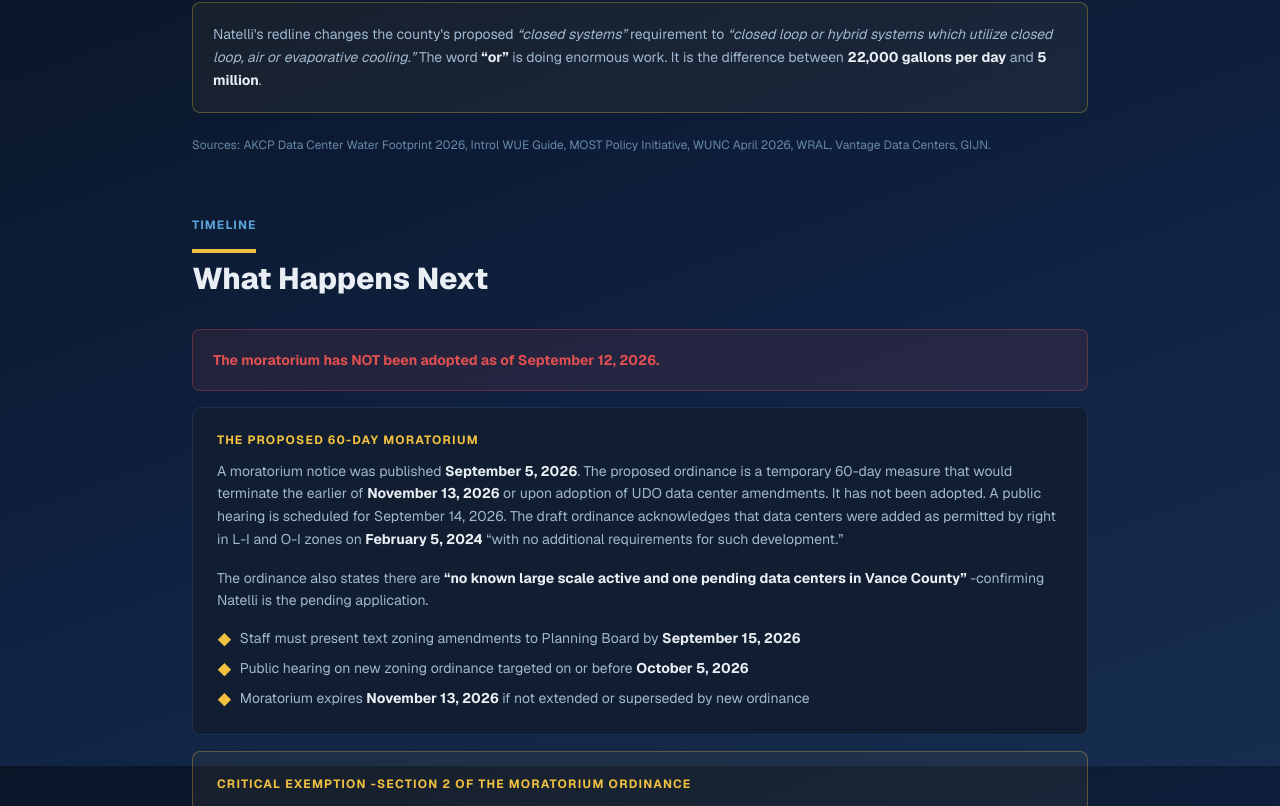
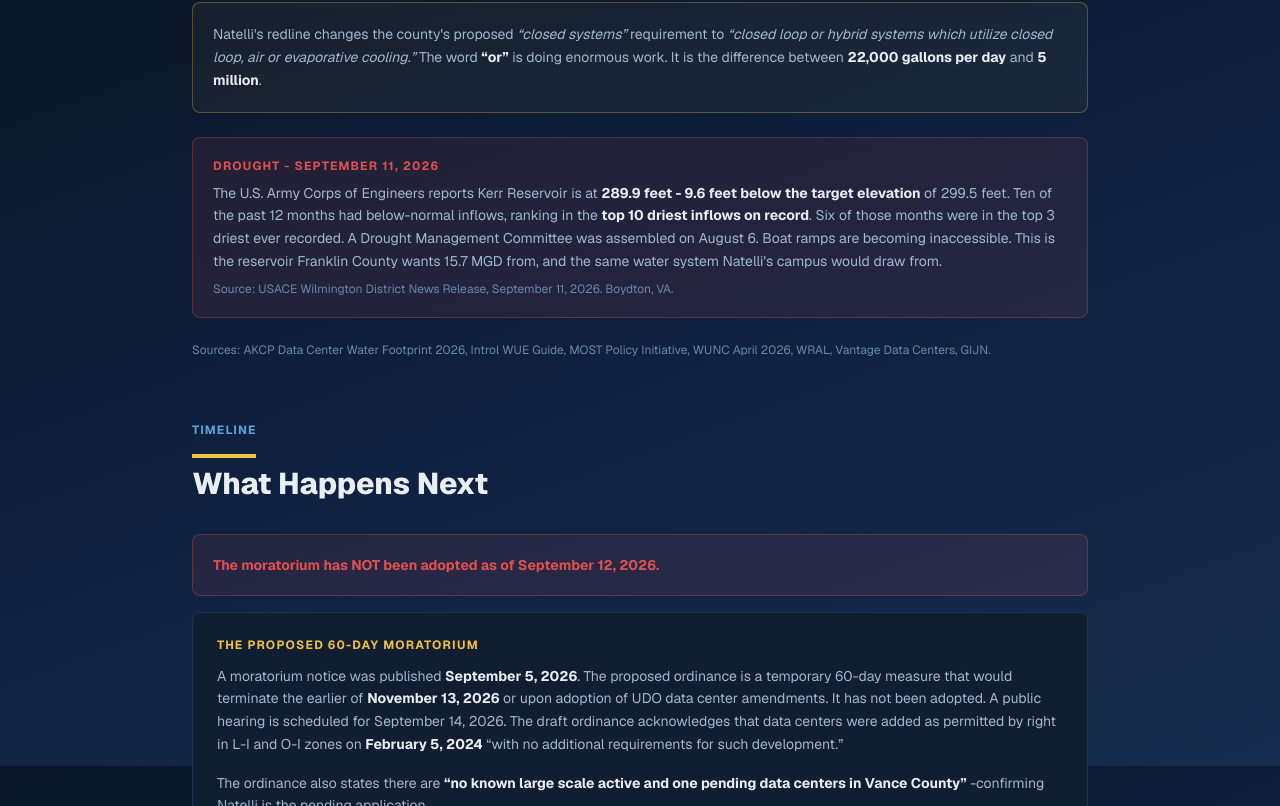
Before and after one commit to swv-dev/henderson-vance-fyi, a Next.js app: page /natelli-filing in a window 1280 px wide. Shown: the part 4834-5640 px from the top of the page. Built offline with nearby package versions, Linux system fonts and the light colour scheme.

Commit message:
Add USACE drought release, site plan sheets, drought context to water projections

```diff
--- a/src/app/natelli-filing/page.tsx
+++ b/src/app/natelli-filing/page.tsx
@@ -603,6 +603,26 @@
             </p>
           </div>
 
+          {/* Drought context */}
+          <div className="mt-6 rounded-lg border border-red/30 bg-red/10 p-5">
+            <p className="text-xs font-bold uppercase tracking-widest text-red mb-2">
+              Drought - September 11, 2026
+            </p>
+            <p className="text-sm text-muted leading-relaxed">
+              The U.S. Army Corps of Engineers reports Kerr Reservoir is at{" "}
+              <strong className="text-foreground">289.9 feet - 9.6 feet below the target elevation</strong> of
+              299.5 feet. Ten of the past 12 months had below-normal inflows, ranking in the{" "}
+              <strong className="text-foreground">top 10 driest inflows on record</strong>.
+              Six of those months were in the top 3 driest ever recorded. A Drought Management
+              Committee was assembled on August 6. Boat ramps are becoming inaccessible.
+              This is the reservoir Franklin County wants 15.7 MGD from, and the same water
+              system Natelli&apos;s campus would draw from.
+            </p>
+            <p className="mt-2 text-xs text-subtle">
+              Source: USACE Wilmington District News Release, September 11, 2026. Boydton, VA.
+            </p>
+          </div>
+
           <p className="mt-6 text-xs text-subtle">
             Sources: AKCP Data Center Water Footprint 2026, Introl WUE Guide,
             MOST Policy Initiative, WUNC April 2026, WRAL, Vantage Data
@@ -1051,6 +1071,11 @@
                   label: "Site Plan - Stormwater Management",
                   desc: "Proposed wet ponds and SWM wetlands",
                 },
+                {
+                  src: "/natelli-docs/usace-drought-release-sept2026.jpg",
+                  label: "USACE News Release - Sept 11, 2026",
+                  desc: "Kerr Lake 9.6 ft below target, driest inflows on record",
+                },
               ].map((doc) => (
                 <a
                   key={doc.src}
```
Also changed, not shown: public/natelli-docs/usace-drought-release-sept2026.jpg (added).
